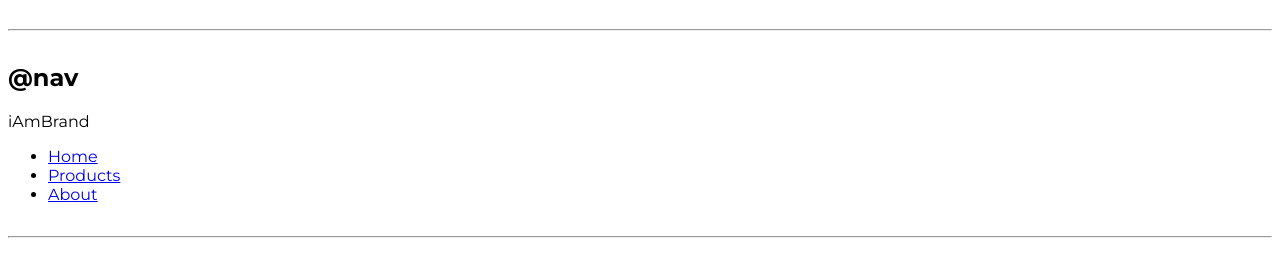
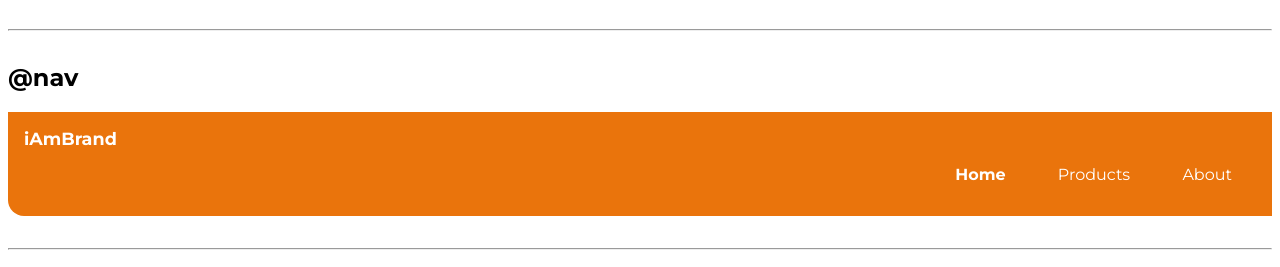
Before and after one commit to GRAviTY-GAGAN/Gagan-portfolio, a plain HTML site: page index.html in a window 1280 px wide. Shown: the part 1253-1520 px from the top of the page. Drawn offline with Linux system fonts and the light colour scheme.

Commit message:
navigation

```diff
--- a/index.html
+++ b/index.html
@@ -78,17 +78,18 @@
 
     <h2>@nav</h2>
 
-    <nav>
-        <div>iAmBrand</div>
-        <ul>
-            <li>
-                <a href="/">Home</a>
+    <nav class="navigation container">
+        <div class="nav-brand">iAmBrand</div>
+        <ul class="list-non-bullet
+        nav-pills">
+            <li class="list-item-inline">
+                <a class="link link-active" href="/">Home</a>
             </li>
-            <li>
-                <a href="/">Products</a>
+            <li class="list-item-inline">
+                <a  class="link" href="/">Products</a>
             </li>
-            <li>
-                <a href="/">About</a>
+            <li class="list-item-inline">
+                <a  class="link" href="/">About</a>
             </li>
         </ul>
     </nav>
--- a/styles.css
+++ b/styles.css
@@ -47,3 +47,25 @@ hr{
     display: inline;
     padding: 0 0.5rem;
 }
+
+/* navigation */
+.navigation{
+    background-color: var(--primary-color);
+    color: white;
+    padding: 1rem;
+    border-bottom-left-radius: 1rem;
+}
+.navigation .link{
+    color: white;
+}
+
+.nav-pills{
+    text-align: right;
+}
+.nav-brand{
+    font-weight: bold;
+    font-size: 1.1rem;
+}
+.navigation .link-active{
+    font-weight: bold;
+}
```
